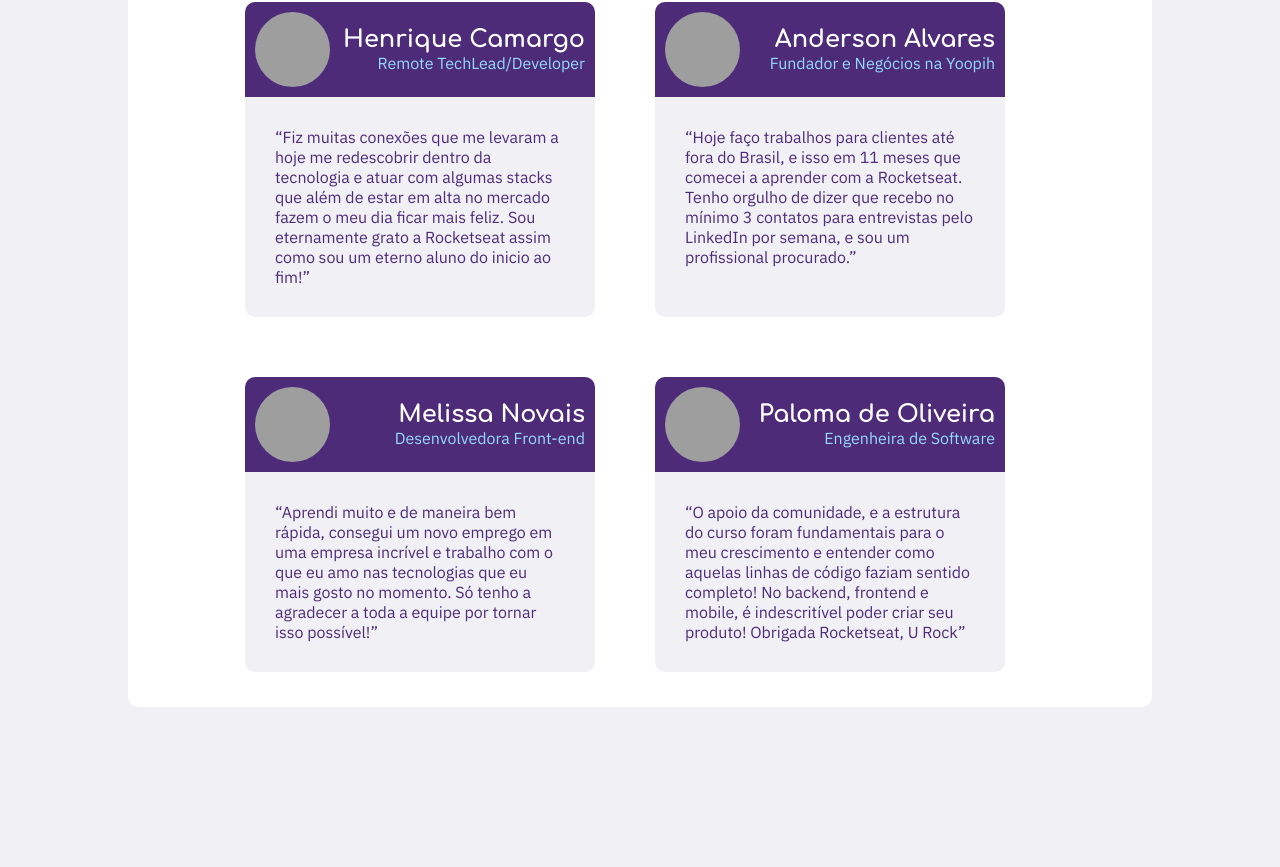
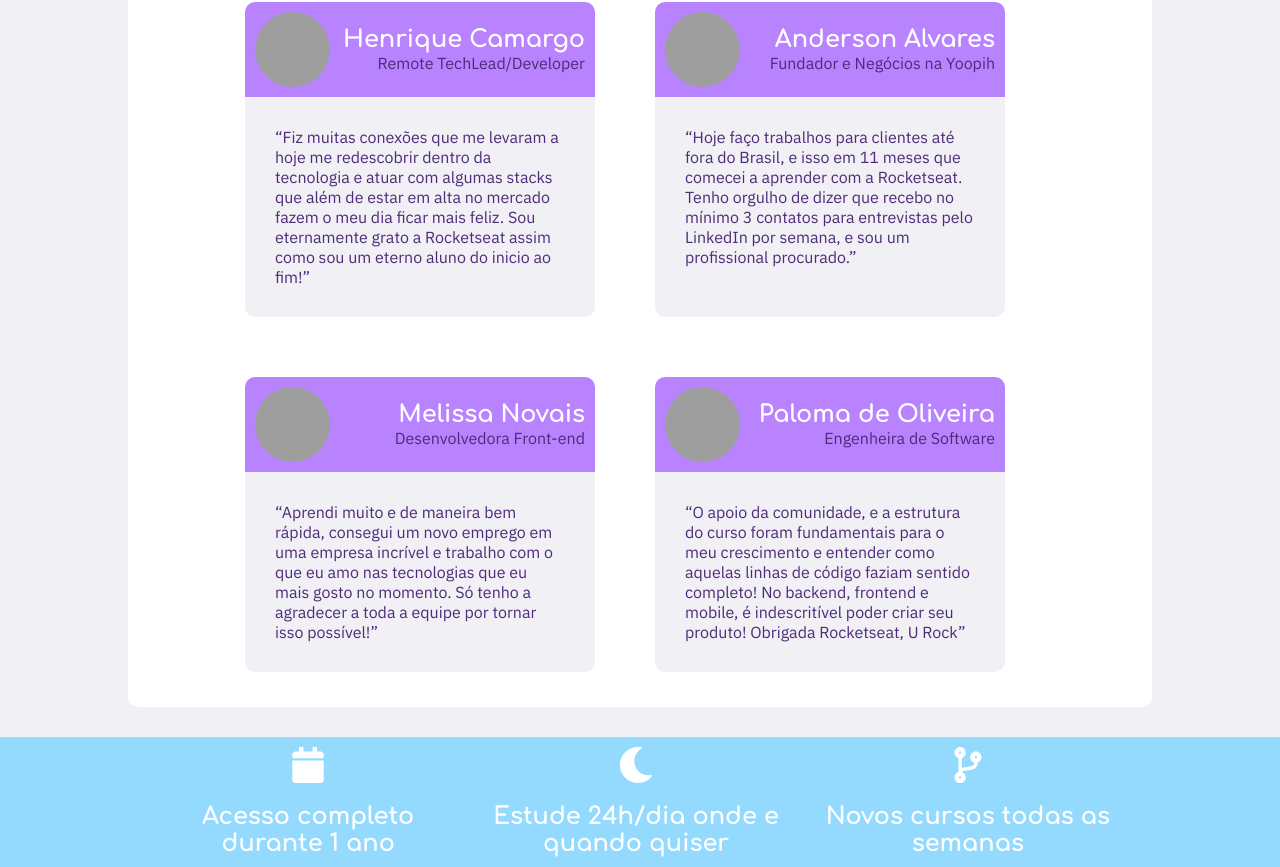
Before and after one commit to JGcampos1/challenge-do-while, a React (Create React App) app: page / in a window 1280 px wide. Shown: the part 1664-2531 px from the top of the page. Before the commit the page ends 2401 px from the top, so only its background shows below. Built offline with nearby package versions, Linux system fonts and the light colour scheme; grey boxes are pictures that could not be loaded.

Commit message:
feat: add section benefits

```diff
--- a/package.json
+++ b/package.json
@@ -25,12 +25,14 @@
         "@types/node": "^16.11.12",
         "@types/react": "^17.0.37",
         "@types/react-dom": "^17.0.11",
+        "@types/react-icons": "^3.0.0",
         "@types/react-lottie": "^1.2.6",
         "@types/react-router-dom": "^5.3.2",
         "@types/styled-components": "^5.1.18",
         "@typescript-eslint/eslint-plugin": "^5.7.0",
         "react": "^17.0.2",
         "react-dom": "^17.0.2",
+        "react-icons": "^4.3.1",
         "react-lottie": "^1.2.3",
         "react-router-dom": "^6.1.1",
         "react-scripts": "4.0.3",
--- /dev/null
+++ b/src/presentation/pages/home/components/benefits/index.tsx
@@ -0,0 +1,28 @@
+import React from 'react'
+
+import { Container } from './styles'
+
+import { FaCalendar, FaMoon, FaCodeBranch } from 'react-icons/fa'
+
+const Benefits: React.FC = () => {
+  return (
+    <Container>
+      <div className="container">
+        <div className="benefit">
+          <FaCalendar />
+          <h5>Acesso completo durante 1 ano</h5>
+        </div>
+        <div className="benefit">
+          <FaMoon />
+          <h5>Estude 24h/dia onde e quando quiser</h5>
+        </div>
+        <div className="benefit">
+          <FaCodeBranch />
+          <h5>Novos cursos todas as semanas</h5>
+        </div>
+      </div>
+    </Container>
+  )
+}
+
+export default Benefits
--- /dev/null
+++ b/src/presentation/pages/home/components/benefits/styles.ts
@@ -0,0 +1,28 @@
+import styled from 'styled-components'
+
+export const Container = styled.div`
+  background: var(--blue-clean-pastel);
+  padding: 5px 32px;
+  .container {
+    max-width: 960px;
+    margin: 0 auto;
+    display: flex;
+    justify-content: space-between;
+    .benefit {
+      display: flex;
+      flex-direction: column;
+      align-items: center;
+      justify-content: center;
+      color: white;
+      margin: 5px;
+
+      svg {
+        font-size: 36px;
+        margin-bottom: 20px;
+      }
+      h5 {
+        text-align: center;
+      }
+    }
+  }
+`
--- a/src/presentation/pages/home/components/depositions/styles.ts
+++ b/src/presentation/pages/home/components/depositions/styles.ts
@@ -34,7 +34,7 @@ export const Container = styled.div`
         padding: 10px;
         border-radius: 10px 10px 0 0;
 
-        background: var(--dark-color);
+        background: var(--pruple-pastel);
         display: flex;
         align-items: center;
         justify-content: space-between;
@@ -52,7 +52,7 @@ export const Container = styled.div`
             color: var(--white);
           }
           p {
-            color: var(--blue-clean-pastel);
+            color: var(--dark-color);
           }
         }
       }
--- a/src/presentation/pages/home/index.tsx
+++ b/src/presentation/pages/home/index.tsx
@@ -1,6 +1,7 @@
 import Header from 'presentation/components/header'
 import React from 'react'
 import About from './components/About'
+import Benefits from './components/benefits'
 import Courses from './components/courses'
 import Depositions from './components/depositions'
 
@@ -13,6 +14,7 @@ const Home: React.FC = () => {
       <About />
       <Courses />
       <Depositions />
+      <Benefits />
     </>
   )
 }
```
Also changed, not shown: 1 other file (tests, documents, lock files or other folders).
